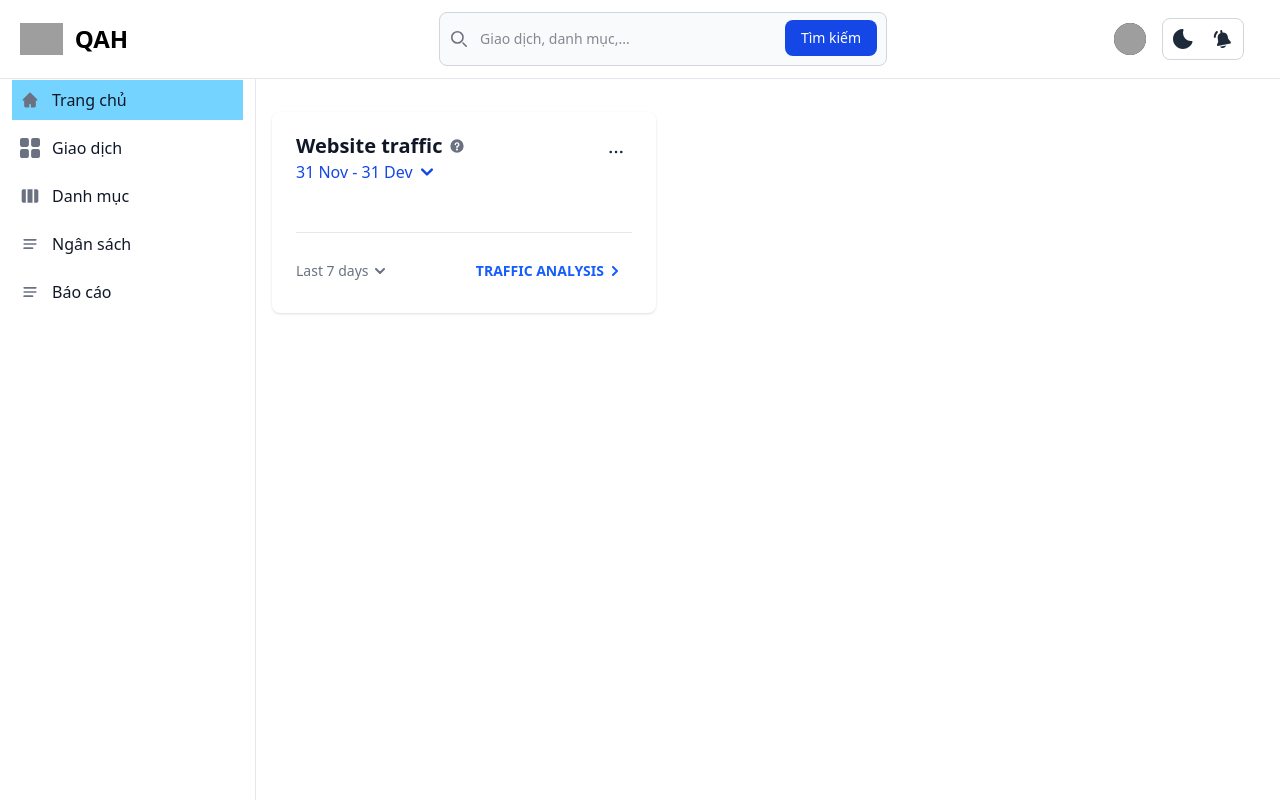
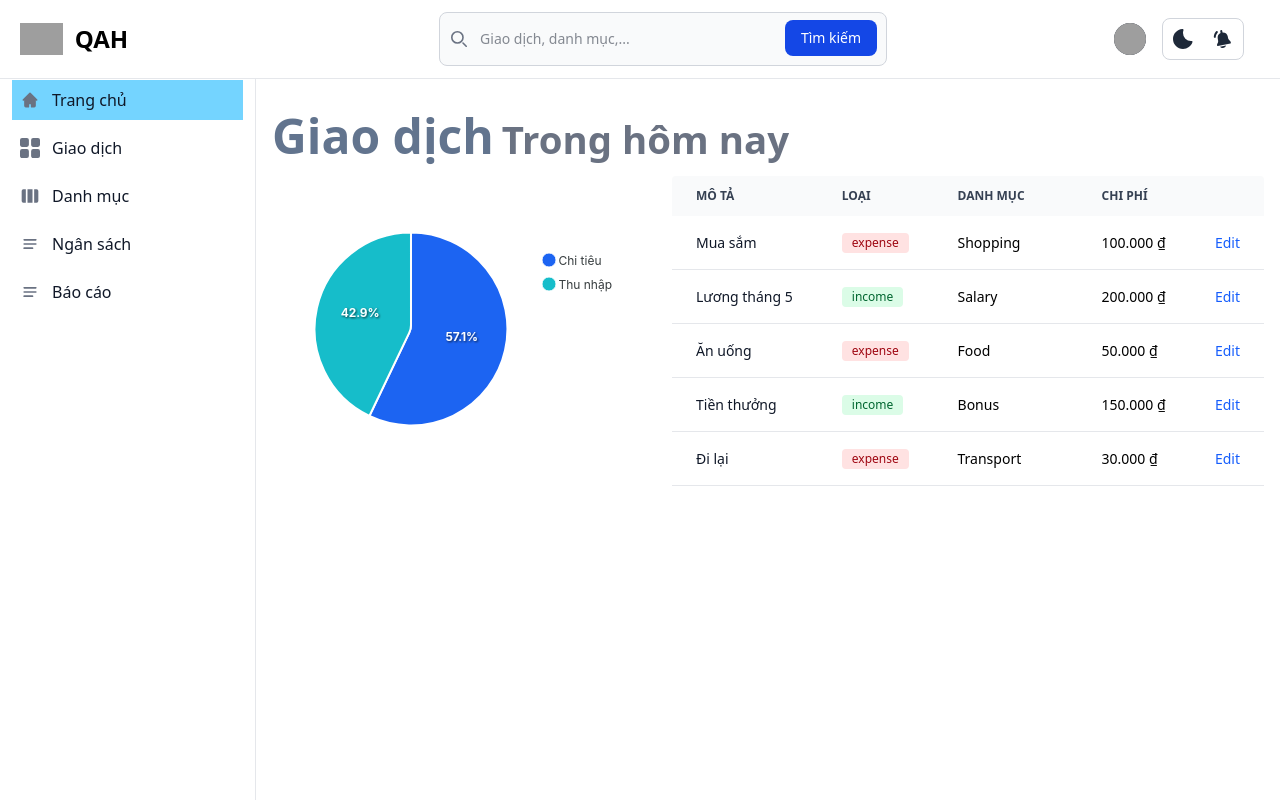
Before and after one commit to huynhlalyla/DO_AN_3, a Vue app in the folder FE/: page / in a window 1280 px wide. Built offline with nearby package versions, Linux system fonts and the light colour scheme; grey boxes are pictures that could not be loaded.

Commit message:
them giao dich trong ngay

```diff
--- a/FE/package.json
+++ b/FE/package.json
@@ -10,6 +10,7 @@
   },
   "dependencies": {
     "@tailwindcss/vite": "^4.1.6",
+    "apexcharts": "^4.7.0",
     "axios": "^1.9.0",
     "do_an_3": "file:",
     "FE": "file:",
--- a/FE/src/pages/Home.vue
+++ b/FE/src/pages/Home.vue
@@ -1,154 +1,149 @@
 <template>
+  <div>
 
-<div class="max-w-sm w-full bg-white rounded-lg shadow-sm dark:bg-gray-800 p-4 md:p-6">
+    <h1 class="text-5xl font-extrabold text-slate-500 dark:text-slate-700 lg:my-4">Giao dịch<small class="ms-2 font-semibold text-gray-500 dark:text-gray-400">Trong hôm nay</small></h1>
+    <div class="w-full h-full flex lg:flex-row flex-col lg:gap-4 gap-2 lg:items-start items-center dark:bg-slate-400">
+      <div class="max-w-sm w-full bg-white rounded-lg dark:bg-transparent dark:text-white p-4 md:p-6">
+        <!-- Line Chart -->
+        <div class="py-6 text-white max-h-80" id="pie-chart"></div>
+      </div>
 
-  <div class="flex justify-between items-start w-full">
-      <div class="flex-col items-center">
-        <div class="flex items-center mb-1">
-            <h5 class="text-xl font-bold leading-none text-gray-900 dark:text-white me-1">Website traffic</h5>
-            <svg data-popover-target="chart-info" data-popover-placement="bottom" class="w-3.5 h-3.5 text-gray-500 dark:text-gray-400 hover:text-gray-900 dark:hover:text-white cursor-pointer ms-1" aria-hidden="true" xmlns="http://www.w3.org/2000/svg" fill="currentColor" viewBox="0 0 20 20">
-              <path d="M10 .5a9.5 9.5 0 1 0 9.5 9.5A9.51 9.51 0 0 0 10 .5Zm0 16a1.5 1.5 0 1 1 0-3 1.5 1.5 0 0 1 0 3Zm1-5.034V12a1 1 0 0 1-2 0v-1.418a1 1 0 0 1 1.038-.999 1.436 1.436 0 0 0 1.488-1.441 1.501 1.501 0 1 0-3-.116.986.986 0 0 1-1.037.961 1 1 0 0 1-.96-1.037A3.5 3.5 0 1 1 11 11.466Z"/>
-            </svg>
-            <div data-popover id="chart-info" role="tooltip" class="absolute z-10 invisible inline-block text-sm text-gray-500 transition-opacity duration-300 bg-white border border-gray-200 rounded-lg shadow-xs opacity-0 w-72 dark:bg-gray-800 dark:border-gray-600 dark:text-gray-400">
-                <div class="p-3 space-y-2">
-                    <h3 class="font-semibold text-gray-900 dark:text-white">Activity growth - Incremental</h3>
-                    <p>Report helps navigate cumulative growth of community activities. Ideally, the chart should have a growing trend, as stagnating chart signifies a significant decrease of community activity.</p>
-                    <h3 class="font-semibold text-gray-900 dark:text-white">Calculation</h3>
-                    <p>For each date bucket, the all-time volume of activities is calculated. This means that activities in period n contain all activities up to period n, plus the activities generated by your community in period.</p>
-                    <a href="#" class="flex items-center font-medium text-blue-600 dark:text-blue-500 dark:hover:text-blue-600 hover:text-blue-700 hover:underline">Read more <svg class="w-2 h-2 ms-1.5 rtl:rotate-180" aria-hidden="true" xmlns="http://www.w3.org/2000/svg" fill="none" viewBox="0 0 6 10">
-                <path stroke="currentColor" stroke-linecap="round" stroke-linejoin="round" stroke-width="2" d="m1 9 4-4-4-4"/>
-              </svg></a>
-            </div>
-            <div data-popper-arrow></div>
-        </div>
+      <div
+      class="relative overflow-x-auto  sm:rounded-lg lg:rounded flex-1
+      max-h-80 custom-bar w-full">
+          <table class="w-full text-sm text-left rtl:text-right">
+              <thead class="text-xs text-gray-700 uppercase bg-gray-50 dark:bg-slate-600 dark:text-slate-50">
+                  <tr>
+                      <th scope="col" class="px-6 py-3">
+                          Mô tả
+                      </th>
+                      <th scope="col" class="px-6 py-3">
+                          loại
+                      </th>
+                      <th scope="col" class="px-6 py-3">
+                          Danh mục
+                      </th>
+                      <th scope="col" class="px-6 py-3">
+                          Chi phí
+                      </th>
+                      <th scope="col" class="px-6 py-3">
+                          <span class="sr-only">Sửa</span>
+                      </th>
+                  </tr>
+              </thead>
+              <tbody>
+                  <tr v-for="transaction in transactionsData" :key="transaction.date"
+                  class="bg-white border-b dark:text-slate-100 dark:bg-transparent dark:border-gray-700 border-gray-200 hover:bg-gray-50 dark:hover:bg-gray-600">
+                      <th scope="row" class="px-6 py-4 font-medium text-gray-900 whitespace-nowrap dark:text-white">
+                          {{ transaction.description }}
+                      </th>
+                      <td class="px-6 py-4">
+                          <span
+                          :class="{
+                            'bg-red-100 text-red-800 dark:bg-red-900 dark:text-slate-50': transaction.type === 'expense',
+                            'bg-green-100 text-green-800 dark:bg-green-900 dark:text-green-300': transaction.type === 'income'
+                          }"
+                          class="inline-flex items-center px-2.5 py-0.5 rounded text-xs font-medium
+                          ">
+                              {{ transaction.type }}
+                          </span>
+                      </td>
+                      <td class="px-6 py-4">
+                          {{ transaction.category }}
+                      </td>
+                      <td class="px-6 py-4">
+                          {{ transaction.amount.toLocaleString('vi-VN', { style: 'currency', currency: 'VND' }) }}
+                      </td>
+                      <td class="px-6 py-4 text-right">
+                          <a href="#" class="font-medium text-blue-600 dark:text-blue-500 hover:underline">Edit</a>
+                      </td>
+                  </tr>
+              </tbody>
+          </table>
       </div>
-      <button id="dateRangeButton" data-dropdown-toggle="dateRangeDropdown" data-dropdown-ignore-click-outside-class="datepicker" type="button" class="inline-flex items-center text-blue-700 dark:text-blue-600 font-medium hover:underline">31 Nov - 31 Dev <svg class="w-3 h-3 ms-2" aria-hidden="true" xmlns="http://www.w3.org/2000/svg" fill="none" viewBox="0 0 10 6">
-          <path stroke="currentColor" stroke-linecap="round" stroke-linejoin="round" stroke-width="2" d="m1 1 4 4 4-4"/>
-        </svg>
-      </button>
-      <div id="dateRangeDropdown" class="z-10 hidden bg-white divide-y divide-gray-100 rounded-lg shadow-sm w-80 lg:w-96 dark:bg-gray-700 dark:divide-gray-600">
-          <div class="p-3" aria-labelledby="dateRangeButton">
-            <div date-rangepicker datepicker-autohide class="flex items-center">
-                <div class="relative">
-                  <div class="absolute inset-y-0 start-0 flex items-center ps-3 pointer-events-none">
-                      <svg class="w-4 h-4 text-gray-500 dark:text-gray-400" aria-hidden="true" xmlns="http://www.w3.org/2000/svg" fill="currentColor" viewBox="0 0 20 20">
-                        <path d="M20 4a2 2 0 0 0-2-2h-2V1a1 1 0 0 0-2 0v1h-3V1a1 1 0 0 0-2 0v1H6V1a1 1 0 0 0-2 0v1H2a2 2 0 0 0-2 2v2h20V4ZM0 18a2 2 0 0 0 2 2h16a2 2 0 0 0 2-2V8H0v10Zm5-8h10a1 1 0 0 1 0 2H5a1 1 0 0 1 0-2Z"/>
-                      </svg>
-                  </div>
-                  <input name="start" type="text" class="bg-gray-50 border border-gray-300 text-gray-900 text-sm rounded-lg focus:ring-blue-500 focus:border-blue-500 block w-full ps-10 p-2.5  dark:bg-gray-700 dark:border-gray-600 dark:placeholder-gray-400 dark:text-white dark:focus:ring-blue-500 dark:focus:border-blue-500" placeholder="Start date">
-                </div>
-                <span class="mx-2 text-gray-500 dark:text-gray-400">to</span>
-                <div class="relative">
-                  <div class="absolute inset-y-0 start-0 flex items-center ps-3 pointer-events-none">
-                      <svg class="w-4 h-4 text-gray-500 dark:text-gray-400" aria-hidden="true" xmlns="http://www.w3.org/2000/svg" fill="currentColor" viewBox="0 0 20 20">
-                        <path d="M20 4a2 2 0 0 0-2-2h-2V1a1 1 0 0 0-2 0v1h-3V1a1 1 0 0 0-2 0v1H6V1a1 1 0 0 0-2 0v1H2a2 2 0 0 0-2 2v2h20V4ZM0 18a2 2 0 0 0 2 2h16a2 2 0 0 0 2-2V8H0v10Zm5-8h10a1 1 0 0 1 0 2H5a1 1 0 0 1 0-2Z"/>
-                      </svg>
-                  </div>
-                  <input name="end" type="text" class="bg-gray-50 border border-gray-300 text-gray-900 text-sm rounded-lg focus:ring-blue-500 focus:border-blue-500 block w-full ps-10 p-2.5  dark:bg-gray-700 dark:border-gray-600 dark:placeholder-gray-400 dark:text-white dark:focus:ring-blue-500 dark:focus:border-blue-500" placeholder="End date">
-              </div>
-            </div>
-          </div>
-      </div>
-    </div>
-    <div class="flex justify-end items-center">
-      <button id="widgetDropdownButton" data-dropdown-toggle="widgetDropdown" data-dropdown-placement="bottom" type="button"  class="inline-flex items-center justify-center text-gray-500 w-8 h-8 dark:text-gray-400 hover:bg-gray-100 dark:hover:bg-gray-700 focus:outline-none focus:ring-4 focus:ring-gray-200 dark:focus:ring-gray-700 rounded-lg text-sm"><svg class="w-3.5 h-3.5 text-gray-800 dark:text-white" aria-hidden="true" xmlns="http://www.w3.org/2000/svg" fill="currentColor" viewBox="0 0 16 3">
-          <path d="M2 0a1.5 1.5 0 1 1 0 3 1.5 1.5 0 0 1 0-3Zm6.041 0a1.5 1.5 0 1 1 0 3 1.5 1.5 0 0 1 0-3ZM14 0a1.5 1.5 0 1 1 0 3 1.5 1.5 0 0 1 0-3Z"/>
-        </svg><span class="sr-only">Open dropdown</span>
-      </button>
-      <div id="widgetDropdown" class="z-10 hidden bg-white divide-y divide-gray-100 rounded-lg shadow-sm w-44 dark:bg-gray-700">
-          <ul class="py-2 text-sm text-gray-700 dark:text-gray-200" aria-labelledby="widgetDropdownButton">
-            <li>
-              <a href="#" class="flex items-center px-4 py-2 hover:bg-gray-100 dark:hover:bg-gray-600 dark:hover:text-white"><svg class="w-3 h-3 me-2" aria-hidden="true" xmlns="http://www.w3.org/2000/svg" fill="none" viewBox="0 0 21 21">
-                  <path stroke="currentColor" stroke-linecap="round" stroke-linejoin="round" stroke-width="2" d="M7.418 17.861 1 20l2.139-6.418m4.279 4.279 10.7-10.7a3.027 3.027 0 0 0-2.14-5.165c-.802 0-1.571.319-2.139.886l-10.7 10.7m4.279 4.279-4.279-4.279m2.139 2.14 7.844-7.844m-1.426-2.853 4.279 4.279"/>
-                </svg>Edit widget
-              </a>
-            </li>
-            <li>
-              <a href="#" class="flex items-center px-4 py-2 hover:bg-gray-100 dark:hover:bg-gray-600 dark:hover:text-white"><svg class="w-3 h-3 me-2" aria-hidden="true" xmlns="http://www.w3.org/2000/svg" fill="currentColor" viewBox="0 0 20 20">
-                  <path d="M14.707 7.793a1 1 0 0 0-1.414 0L11 10.086V1.5a1 1 0 0 0-2 0v8.586L6.707 7.793a1 1 0 1 0-1.414 1.414l4 4a1 1 0 0 0 1.416 0l4-4a1 1 0 0 0-.002-1.414Z"/>
-                  <path d="M18 12h-2.55l-2.975 2.975a3.5 3.5 0 0 1-4.95 0L4.55 12H2a2 2 0 0 0-2 2v4a2 2 0 0 0 2 2h16a2 2 0 0 0 2-2v-4a2 2 0 0 0-2-2Zm-3 5a1 1 0 1 1 0-2 1 1 0 0 1 0 2Z"/>
-                </svg>Download data
-              </a>
-            </li>
-            <li>
-              <a href="#" class="flex items-center px-4 py-2 hover:bg-gray-100 dark:hover:bg-gray-600 dark:hover:text-white"><svg class="w-3 h-3 me-2" aria-hidden="true" xmlns="http://www.w3.org/2000/svg" fill="none" viewBox="0 0 18 18">
-                  <path stroke="currentColor" stroke-linecap="round" stroke-linejoin="round" stroke-width="2" d="m5.953 7.467 6.094-2.612m.096 8.114L5.857 9.676m.305-1.192a2.581 2.581 0 1 1-5.162 0 2.581 2.581 0 0 1 5.162 0ZM17 3.84a2.581 2.581 0 1 1-5.162 0 2.581 2.581 0 0 1 5.162 0Zm0 10.322a2.581 2.581 0 1 1-5.162 0 2.581 2.581 0 0 1 5.162 0Z"/>
-                </svg>Add to repository
-              </a>
-            </li>
-            <li>
-              <a href="#" class="flex items-center px-4 py-2 hover:bg-gray-100 dark:hover:bg-gray-600 dark:hover:text-white"><svg class="w-3 h-3 me-2" aria-hidden="true" xmlns="http://www.w3.org/2000/svg" fill="currentColor" viewBox="0 0 18 20">
-                  <path d="M17 4h-4V2a2 2 0 0 0-2-2H7a2 2 0 0 0-2 2v2H1a1 1 0 0 0 0 2h1v12a2 2 0 0 0 2 2h10a2 2 0 0 0 2-2V6h1a1 1 0 1 0 0-2ZM7 2h4v2H7V2Zm1 14a1 1 0 1 1-2 0V8a1 1 0 0 1 2 0v8Zm4 0a1 1 0 0 1-2 0V8a1 1 0 0 1 2 0v8Z"/>
-                </svg>Delete widget
-              </a>
-            </li>
-          </ul>
+
+
+
     </div>
   </div>
-  </div>
 
-  <!-- Line Chart -->
-  <div class="py-6" id="pie-chart"></div>
-
-  <div class="grid grid-cols-1 items-center border-gray-200 border-t dark:border-gray-700 justify-between">
-    <div class="flex justify-between items-center pt-5">
-      <!-- Button -->
-      <button
-        id="dropdownDefaultButton"
-        data-dropdown-toggle="lastDaysdropdown"
-        data-dropdown-placement="bottom"
-        class="text-sm font-medium text-gray-500 dark:text-gray-400 hover:text-gray-900 text-center inline-flex items-center dark:hover:text-white"
-        type="button">
-        Last 7 days
-        <svg class="w-2.5 m-2.5 ms-1.5" aria-hidden="true" xmlns="http://www.w3.org/2000/svg" fill="none" viewBox="0 0 10 6">
-          <path stroke="currentColor" stroke-linecap="round" stroke-linejoin="round" stroke-width="2" d="m1 1 4 4 4-4"/>
-        </svg>
-      </button>
-      <div id="lastDaysdropdown" class="z-10 hidden bg-white divide-y divide-gray-100 rounded-lg shadow-sm w-44 dark:bg-gray-700">
-          <ul class="py-2 text-sm text-gray-700 dark:text-gray-200" aria-labelledby="dropdownDefaultButton">
-            <li>
-              <a href="#" class="block px-4 py-2 hover:bg-gray-100 dark:hover:bg-gray-600 dark:hover:text-white">Yesterday</a>
-            </li>
-            <li>
-              <a href="#" class="block px-4 py-2 hover:bg-gray-100 dark:hover:bg-gray-600 dark:hover:text-white">Today</a>
-            </li>
-            <li>
-              <a href="#" class="block px-4 py-2 hover:bg-gray-100 dark:hover:bg-gray-600 dark:hover:text-white">Last 7 days</a>
-            </li>
-            <li>
-              <a href="#" class="block px-4 py-2 hover:bg-gray-100 dark:hover:bg-gray-600 dark:hover:text-white">Last 30 days</a>
-            </li>
-            <li>
-              <a href="#" class="block px-4 py-2 hover:bg-gray-100 dark:hover:bg-gray-600 dark:hover:text-white">Last 90 days</a>
-            </li>
-          </ul>
-      </div>
-      <a
-        href="#"
-        class="uppercase text-sm font-semibold inline-flex items-center rounded-lg text-blue-600 hover:text-blue-700 dark:hover:text-blue-500  hover:bg-gray-100 dark:hover:bg-gray-700 dark:focus:ring-gray-700 dark:border-gray-700 px-3 py-2">
-        Traffic analysis
-        <svg class="w-2.5 h-2.5 ms-1.5 rtl:rotate-180" aria-hidden="true" xmlns="http://www.w3.org/2000/svg" fill="none" viewBox="0 0 6 10">
-          <path stroke="currentColor" stroke-linecap="round" stroke-linejoin="round" stroke-width="2" d="m1 9 4-4-4-4"/>
-        </svg>
-      </a>
-    </div>
-  </div>
-</div>
 
 </template>
 
 <script setup>
-import { onMounted } from 'vue';
-
-onMounted(() => {
+import { onMounted, ref } from 'vue';
+import ApexCharts from 'apexcharts';
 
 
-
+const transactionsData = ref([]);
+onMounted(() => {
+  //giả bộ dữ liệu giao dịch
+  transactionsData.value = [
+    {
+      type: "expense",
+      amount: 100000,
+      date: "2025-27-5",
+      description: "Mua sắm",
+      category: "Shopping",
+    },
+    {
+      type: "income",
+      amount: 200000,
+      date: "2025-28-5",
+      description: "Lương tháng 5",
+      category: "Salary",
+    },
+    {
+      type: "expense",
+      amount: 50000,
+      date: "2025-29-5",
+      description: "Ăn uống",
+      category: "Food",
+    },
+    {
+      type: "income",
+      amount: 150000,
+      date: "2025-30-5",
+      description: "Tiền thưởng",
+      category: "Bonus",
+    },
+    {
+      type: "expense",
+      amount: 30000,
+      date: "2025-31-5",
+      description: "Đi lại",
+      category: "Transport",
+    },
+    {
+      type: "income",
+      amount: 120000,
+      date: "2025-01-6",
+      description: "Lương tháng 6",
+      category: "Salary",
+    },
+    {
+      type: "expense",
+      amount: 80000,
+      date: "2025-02-6",
+      description: "Giải trí",
+      category: "Entertainment",
+    },
+  ]
+  const countExpense = transactionsData.value.reduce((total, transaction) => {
+    return transaction.type === "expense" ? total + 1 : total;
+  }, 0);
+  const countIncome = transactionsData.value.reduce((total, transaction) => {
+    return transaction.type === "income" ? total + 1 : total;
+  }, 0);
+  console.log(countExpense, countIncome);
+  const expensePercentage = ((countExpense / transactionsData.value.length) * 100).toFixed(1);
+  const incomePercentage = ((countIncome / transactionsData.value.length) * 100).toFixed(1);
+  console.log(expensePercentage, incomePercentage);
 
 const getChartOptions = () => {
   return {
-    series: [52.8, 26.8, 20.4],
-    colors: ["#1C64F2", "#16BDCA", "#9061F9"],
+    series: [parseFloat(expensePercentage), parseFloat(incomePercentage)],
+    colors: ["#1C64F2", "#16BDCA"],
     chart: {
       height: 420,
       width: "100%",
@@ -169,7 +164,7 @@ const getChartOptions = () => {
         }
       },
     },
-    labels: ["Direct", "Organic search", "Referrals"],
+    labels: ["Chi tiêu", "Thu nhập"],
     dataLabels: {
       enabled: true,
       style: {
@@ -177,7 +172,7 @@ const getChartOptions = () => {
       },
     },
     legend: {
-      position: "bottom",
+      position: "right",
       fontFamily: "Inter, sans-serif",
     },
     yaxis: {
@@ -211,6 +206,16 @@ if (document.getElementById("pie-chart") && typeof ApexCharts !== 'undefined') {
 });
 </script>
 
-<style lang="scss" scoped>
-
+<style lang="css" scoped>
+  /* thanh sidebar tuỳ chỉnh */
+  .custom-bar::-webkit-scrollbar {
+        width: 2px;
+  }
+  .custom-bar::-webkit-scrollbar-thumb {
+      background-color: #5b5959;
+      border-radius: 5px;
+  }
+  .custom-bar::-webkit-scrollbar-thumb:hover {
+      background-color: #5b5959;
+  }
 </style>
```
Also changed, not shown: 1 other file (tests, documents, lock files or other folders).
